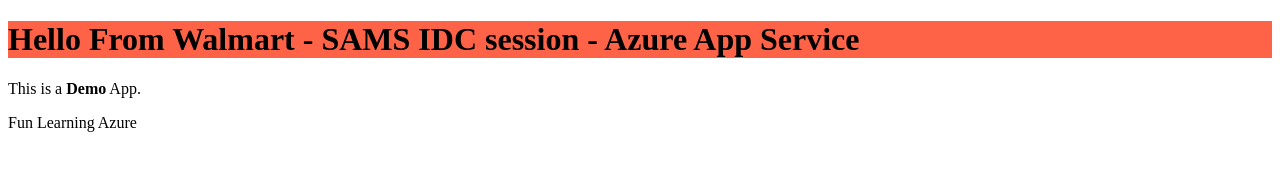
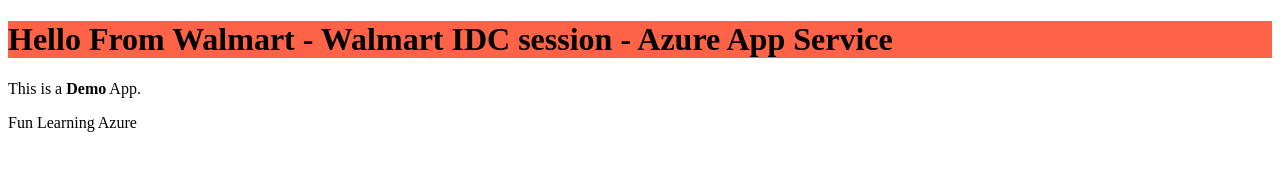
Before and after one commit to ayushrathi15/wmazureapp, a plain HTML site: page index.html in a window 1280 px wide. Drawn offline with Linux system fonts and the light colour scheme.

Commit message:
Update index.html

```diff
--- a/index.html
+++ b/index.html
@@ -5,7 +5,7 @@
 </head>
 <body>
 
-<h1 style="background-color:Tomato;">Hello From Walmart - SAMS IDC session - Azure App Service</h1>
+<h1 style="background-color:Tomato;">Hello From Walmart - Walmart IDC session - Azure App Service</h1>
 <p>This is a <b>Demo</b> App.</p>
   <p>Fun Learning Azure</p>
 
```
